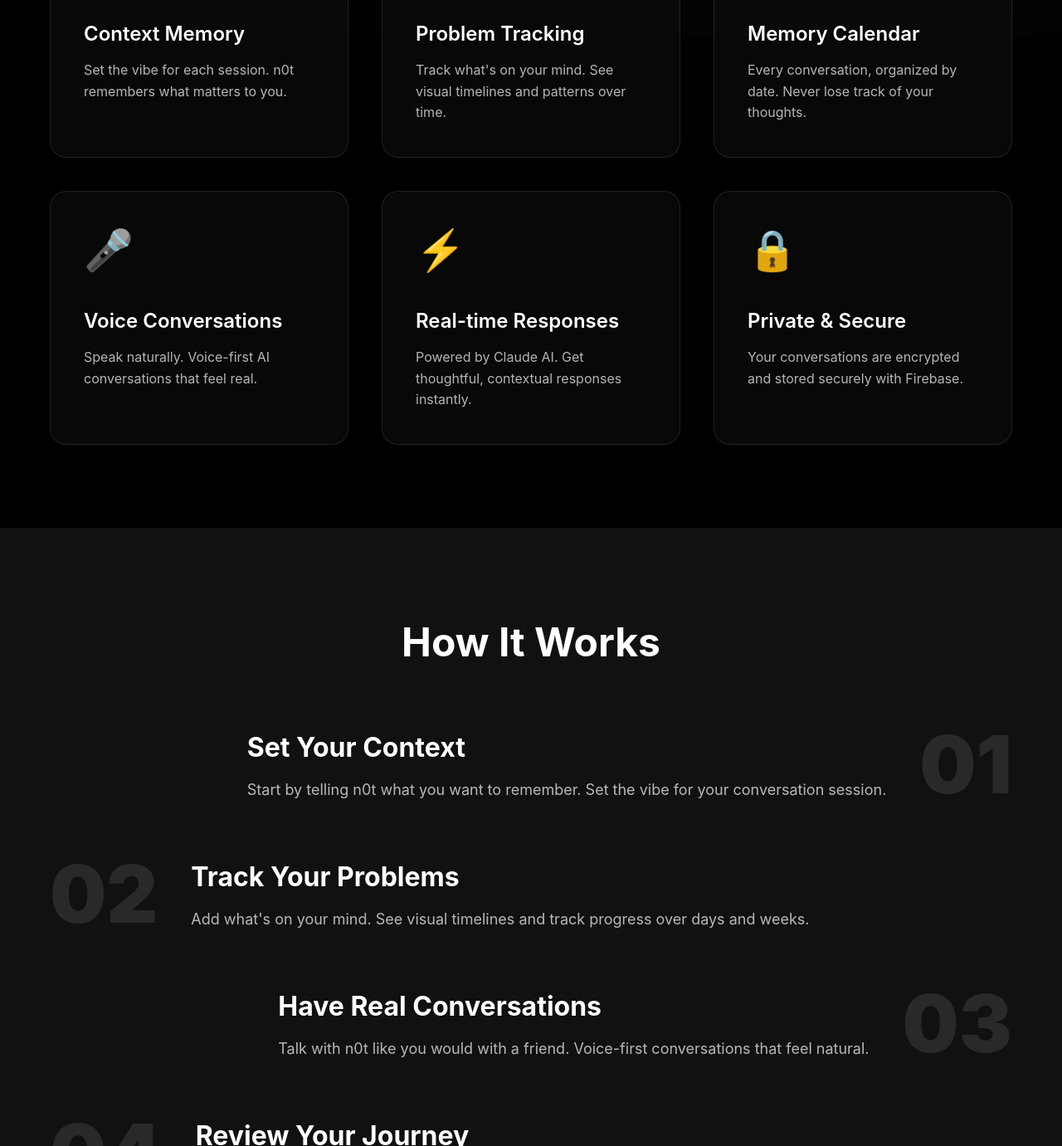
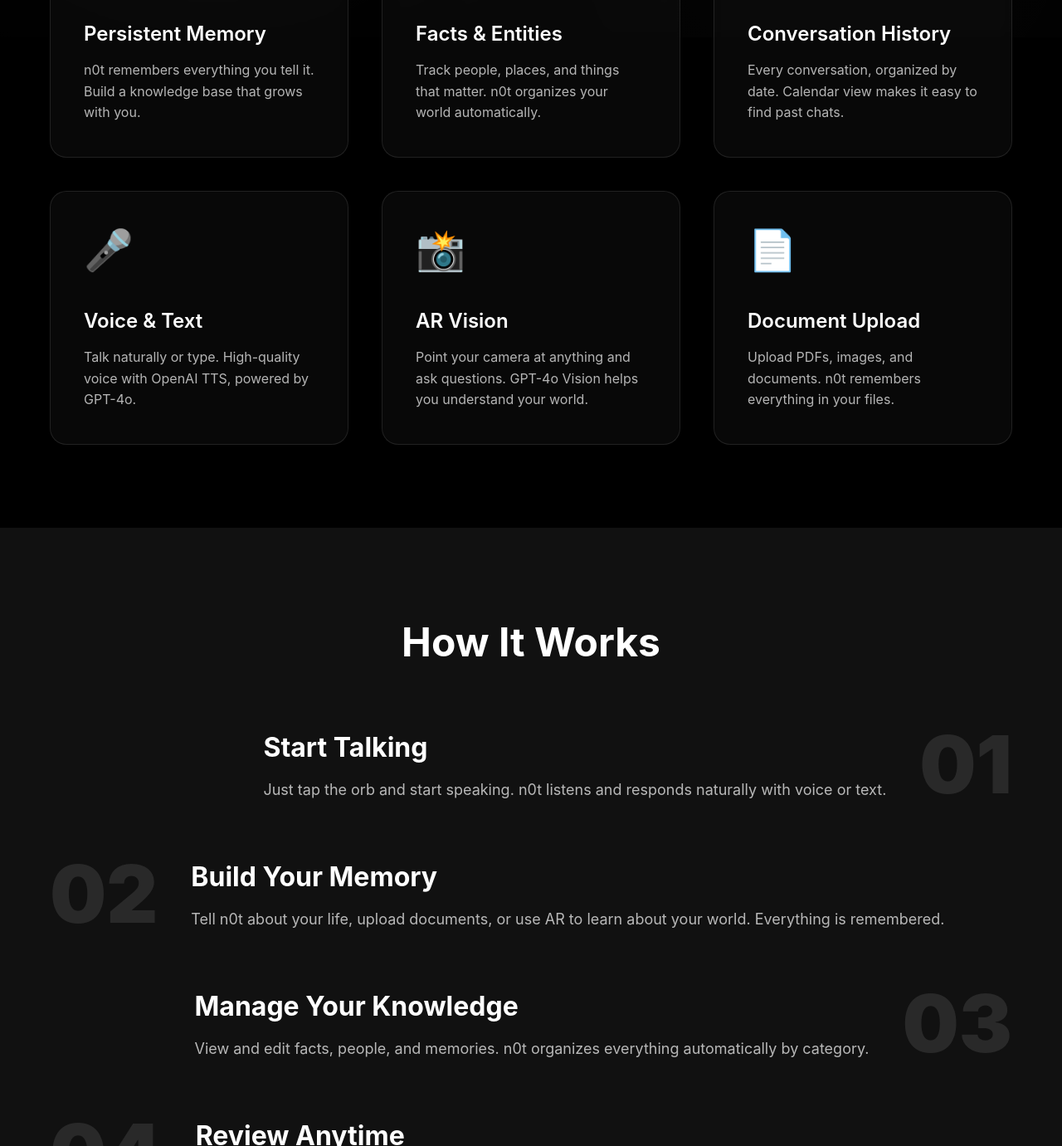
Before and after one commit to n0tapp-dev/n0t-privacy, a plain HTML site: page index.html in a window 1280 px wide. Shown: the part 755-2136 px from the top of the page at 83% size. Drawn offline with Linux system fonts and the light colour scheme.

Commit message:
Update index.html to accurately describe n0t app features
- Changed tagline to 'The AI that never forgets'
- Updated features to match actual app: Persistent Memory, Facts & Entities, AR Vision, Document Upload
- Changed 'Claude AI' to 'GPT-4o' (correct AI model)
- Updated How It Works section to reflect real user flow
- Changed CTA to 'Coming Soon to iOS'

```diff
--- a/index.html
+++ b/index.html
@@ -3,8 +3,8 @@
 <head>
     <meta charset="UTF-8">
     <meta name="viewport" content="width=device-width, initial-scale=1.0">
-    <title>n0t - Your AI companion that remembers everything</title>
-    <meta name="description" content="n0t is an AI-powered iOS app that tracks your conversations, problems, and memories over time.">
+    <title>n0t - The AI that never forgets</title>
+    <meta name="description" content="n0t is an AI-powered iOS app with persistent memory. Chat, upload documents, use AR vision, and build a knowledge base that grows with you.">
     <style>
         * {
             margin: 0;
@@ -310,8 +310,8 @@
     <header>
         <div class="container">
             <div class="logo">n0t</div>
-            <p class="tagline">Your AI companion that remembers everything</p>
-            <a href="#download" class="cta-button">Download for iOS</a>
+            <p class="tagline">The AI that never forgets</p>
+            <a href="#download" class="cta-button">Coming Soon to iOS</a>
         </div>
     </header>
 
@@ -321,33 +321,33 @@
             <div class="feature-grid">
                 <div class="feature-card">
                     <div class="feature-icon">🧠</div>
-                    <h3 class="feature-title">Context Memory</h3>
-                    <p class="feature-description">Set the vibe for each session. n0t remembers what matters to you.</p>
+                    <h3 class="feature-title">Persistent Memory</h3>
+                    <p class="feature-description">n0t remembers everything you tell it. Build a knowledge base that grows with you.</p>
                 </div>
                 <div class="feature-card">
-                    <div class="feature-icon">📊</div>
-                    <h3 class="feature-title">Problem Tracking</h3>
-                    <p class="feature-description">Track what's on your mind. See visual timelines and patterns over time.</p>
+                    <div class="feature-icon">📝</div>
+                    <h3 class="feature-title">Facts & Entities</h3>
+                    <p class="feature-description">Track people, places, and things that matter. n0t organizes your world automatically.</p>
                 </div>
                 <div class="feature-card">
                     <div class="feature-icon">📅</div>
-                    <h3 class="feature-title">Memory Calendar</h3>
-                    <p class="feature-description">Every conversation, organized by date. Never lose track of your thoughts.</p>
+                    <h3 class="feature-title">Conversation History</h3>
+                    <p class="feature-description">Every conversation, organized by date. Calendar view makes it easy to find past chats.</p>
                 </div>
                 <div class="feature-card">
                     <div class="feature-icon">🎤</div>
-                    <h3 class="feature-title">Voice Conversations</h3>
-                    <p class="feature-description">Speak naturally. Voice-first AI conversations that feel real.</p>
+                    <h3 class="feature-title">Voice & Text</h3>
+                    <p class="feature-description">Talk naturally or type. High-quality voice with OpenAI TTS, powered by GPT-4o.</p>
                 </div>
                 <div class="feature-card">
-                    <div class="feature-icon">⚡</div>
-                    <h3 class="feature-title">Real-time Responses</h3>
-                    <p class="feature-description">Powered by Claude AI. Get thoughtful, contextual responses instantly.</p>
+                    <div class="feature-icon">📸</div>
+                    <h3 class="feature-title">AR Vision</h3>
+                    <p class="feature-description">Point your camera at anything and ask questions. GPT-4o Vision helps you understand your world.</p>
                 </div>
                 <div class="feature-card">
-                    <div class="feature-icon">🔒</div>
-                    <h3 class="feature-title">Private & Secure</h3>
-                    <p class="feature-description">Your conversations are encrypted and stored securely with Firebase.</p>
+                    <div class="feature-icon">📄</div>
+                    <h3 class="feature-title">Document Upload</h3>
+                    <p class="feature-description">Upload PDFs, images, and documents. n0t remembers everything in your files.</p>
                 </div>
             </div>
         </div>
@@ -360,32 +360,32 @@
             <div class="step">
                 <div class="step-number">01</div>
                 <div class="step-content">
-                    <h3>Set Your Context</h3>
-                    <p>Start by telling n0t what you want to remember. Set the vibe for your conversation session.</p>
+                    <h3>Start Talking</h3>
+                    <p>Just tap the orb and start speaking. n0t listens and responds naturally with voice or text.</p>
                 </div>
             </div>
 
             <div class="step">
                 <div class="step-number">02</div>
                 <div class="step-content">
-                    <h3>Track Your Problems</h3>
-                    <p>Add what's on your mind. See visual timelines and track progress over days and weeks.</p>
+                    <h3>Build Your Memory</h3>
+                    <p>Tell n0t about your life, upload documents, or use AR to learn about your world. Everything is remembered.</p>
                 </div>
             </div>
 
             <div class="step">
                 <div class="step-number">03</div>
                 <div class="step-content">
-                    <h3>Have Real Conversations</h3>
-                    <p>Talk with n0t like you would with a friend. Voice-first conversations that feel natural.</p>
+                    <h3>Manage Your Knowledge</h3>
+                    <p>View and edit facts, people, and memories. n0t organizes everything automatically by category.</p>
                 </div>
             </div>
 
             <div class="step">
                 <div class="step-number">04</div>
                 <div class="step-content">
-                    <h3>Review Your Journey</h3>
-                    <p>Browse your memory calendar. See every conversation organized by date, ready to resume anytime.</p>
+                    <h3>Review Anytime</h3>
+                    <p>Browse your conversation history by date. Export, search, and revisit past conversations whenever you want.</p>
                 </div>
             </div>
         </div>
```
